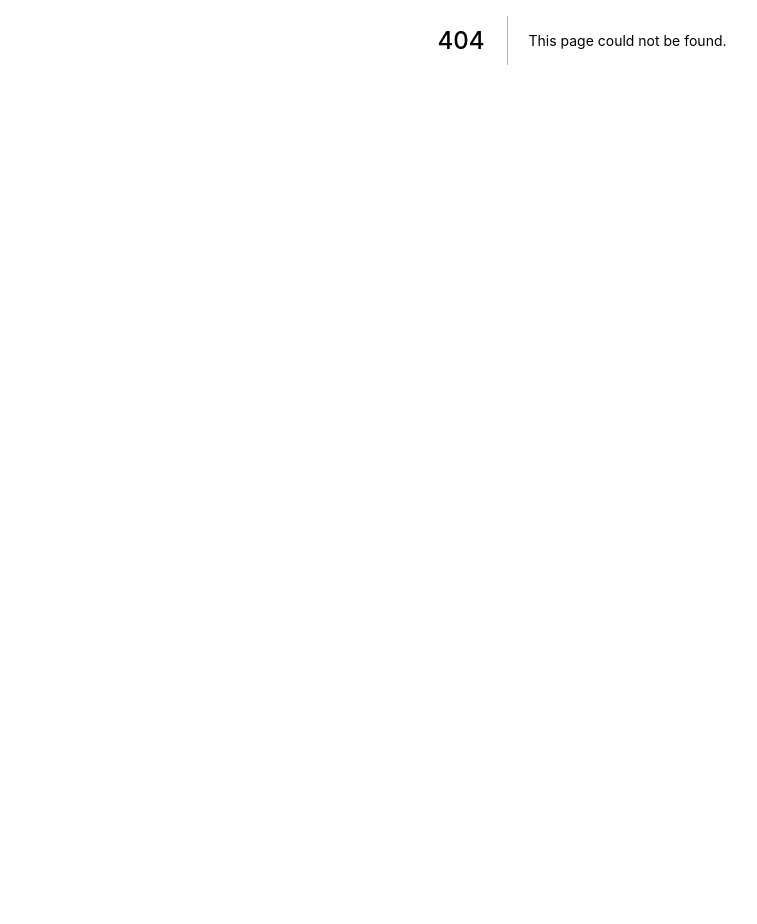
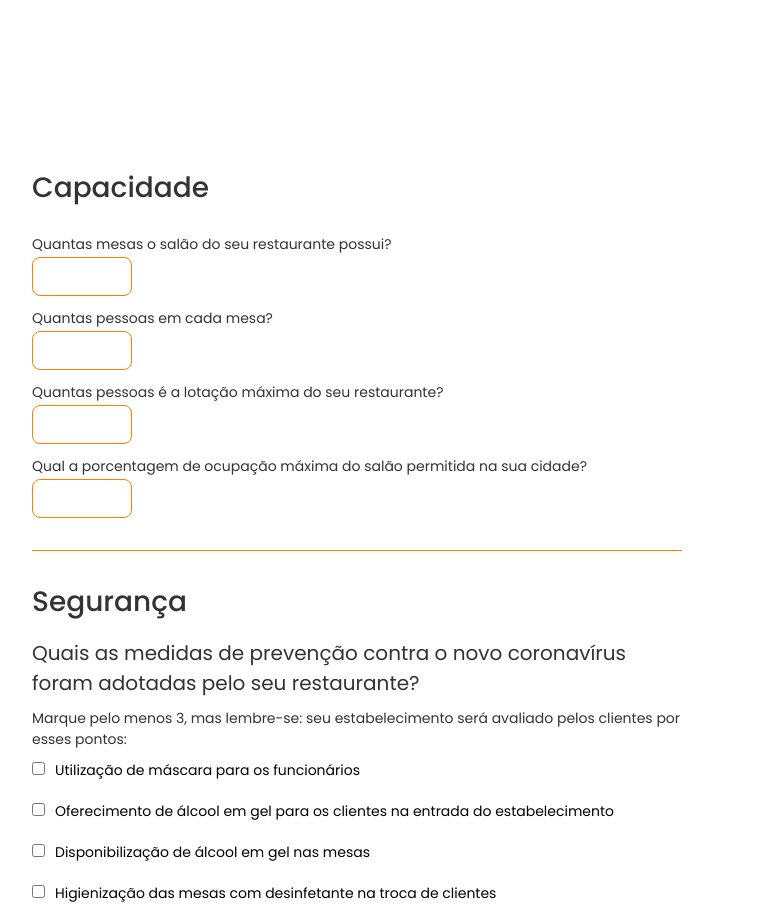
Before and after one commit to arienemaiara/desafio-mega-hack, a Next.js app: page /cadastro-restaurante in a window 1280 px wide. Before the commit this address had no page. Shown: the part 360-1284 px from the top of the page, without its empty margins (58-815 px from the left). Before the commit the page ends 800 px from the top, so only its background shows below. Built offline with nearby package versions, Linux system fonts and the light colour scheme.

Commit message:
Form cadastro restaurante

```diff
--- /dev/null
+++ b/pages/cadastro-restaurante.js
@@ -0,0 +1,204 @@
+import React, { useState } from 'react';
+import { useForm } from 'react-hook-form';
+
+import Head from 'next/head';
+import Link from 'next/link';
+
+import { Container } from './components/Site';
+import MenuSite from './components/MenuSite';
+import Header from './components/Header';
+import Form from './components/Form';
+import { GradientButton } from './components/Buttons';
+
+const CadastroParte1 = ({ onSubmit }) => {
+    const { register, handleSubmit, errors } = useForm();
+
+    return (
+        <Form onSubmit={handleSubmit(onSubmit)}>
+            <label>Nome do Restaurante</label>
+            <input
+                type="text"
+                name="nome"
+                ref={register({ required: true })} />
+            {errors.nome && <span className="erro-campo" >Campo obrigatório</span>}
+
+            <label>Telefone principal</label>
+            <input
+                type="text"
+                name="telefone"
+                ref={register({ required: true })} />
+            {errors.telefone && <span className="erro-campo" >Campo obrigatório</span>}
+            <div className="input-group">
+                <div className="small-input">
+                    <label>CEP</label>
+                    <input
+                        type="text"
+                        name="cep"
+                        ref={register({ required: true })} />
+                    {errors.cep && <span className="erro-campo" >Campo obrigatório</span>}
+                </div>
+                <div>
+                    <label>Endereço</label>
+                    <input
+                        type="text"
+                        name="endereco"
+                        ref={register({ required: true })} />
+                    {errors.endereco && <span className="erro-campo" >Campo obrigatório</span>}
+                </div>
+            </div>
+            <div className="input-group">
+
+                <div className="small-input">
+                    <label>Número</label>
+                    <input
+                        type="text"
+                        name="numero"
+                        ref={register({ required: true })} />
+                    {errors.numero && <span className="erro-campo" >Campo obrigatório</span>}
+                </div>
+                <div>
+                    <label>Bairro</label>
+                    <input
+                        type="text"
+                        name="bairro"
+                        ref={register({ required: true })} />
+                    {errors.bairro && <span className="erro-campo" >Campo obrigatório</span>}
+                </div>
+            </div>
+            <div className="input-group">
+                <div>
+                    <label>Cidade</label>
+                    <input
+                        type="text"
+                        name="cidade"
+                        ref={register({ required: true })} />
+                    {errors.cidade && <span className="erro-campo" >Campo obrigatório</span>}
+                </div>
+                <div className="small-input">
+                    <label>Estado</label>
+                    <input
+                        type="text"
+                        name="estado"
+                        ref={register({ required: true })} />
+                    {errors.estado && <span className="erro-campo" >Campo obrigatório</span>}
+                </div>
+            </div>
+            <div>
+                <GradientButton>{'Próximo >>'}</GradientButton>
+            </div>
+
+        </Form>
+    )
+}
+
+const CadastroParte2 = ({ onSubmit }) => {
+    const { register, handleSubmit, errors } = useForm();
+
+    return (
+        <Form onSubmit={handleSubmit(onSubmit)}>
+            <section>
+                <h2>Capacidade</h2>
+                <label>Quantas mesas o salão do seu restaurante possui?</label>
+                <input
+                    type="number"
+                    name="qtd_mesas"
+                    className="input-small-number"
+                    ref={register({ required: true })} />
+                {errors.qtd_mesas && <span className="erro-campo" >Campo obrigatório</span>}
+
+                <label>Quantas pessoas em cada mesa?</label>
+                <input
+                    type="number"
+                    name="pessoas_mesa"
+                    className="input-small-number"
+                    ref={register({ required: true })} />
+                {errors.pessoas_mesa && <span className="erro-campo" >Campo obrigatório</span>}
+
+                <label>Quantas pessoas é a lotação máxima do seu restaurante?</label>
+                <input
+                    type="number"
+                    name="lotacao_maxima"
+                    className="input-small-number"
+                    ref={register({ required: true })} />
+                {errors.lotacao_maxima && <span className="erro-campo" >Campo obrigatório</span>}
+
+                <label>Qual a porcentagem de ocupação máxima do salão permitida na sua cidade?</label>
+                <input
+                    type="number"
+                    name="porcentagem_ocupacao"
+                    className="input-small-number"
+                    ref={register({ required: true })} />
+                {errors.porcentagem_ocupacao && <span className="erro-campo" >Campo obrigatório</span>}
+            </section>
+            <section className="check-list">
+                <h2>Segurança</h2>
+                <h4>Quais as medidas de prevenção contra o novo coronavírus foram adotadas pelo seu restaurante?</h4>
+                <label>Marque pelo menos 3, mas lembre-se: seu estabelecimento será avaliado pelos clientes por esses pontos:</label>
+                <div>
+                    <input type="checkbox" name="mascara" ref={register} />
+                    <label for="mascara">Utilização de máscara para os funcionários</label>
+                </div>
+                <div>
+                    <input type="checkbox" name="alcool_gel" ref={register} />
+                    <label for="alcool_gel">Oferecimento de álcool em gel para os clientes na entrada do estabelecimento</label>
+                </div>
+                <div>
+                    <input type="checkbox" name="alcool_gel_mesa" ref={register} />
+                    <label for="alcool_gel_mesa">Disponibilização de álcool em gel nas mesas</label>
+                </div>
+                <div>
+                    <input type="checkbox" name="higiene_mesa" ref={register} />
+                    <label for="higiene_mesa">Higienização das mesas com desinfetante na troca de clientes</label>
+                </div>
+                <div>
+                    <input type="checkbox" name="distancia_mesa" ref={register} />
+                    <label for="distancia_mesa">Distanciamento entre as mesas de pelo menos 2m</label>
+                </div>
+                <div>
+                    <input type="checkbox" name="ventilacao" ref={register} />
+                    <label for="ventilacao">Janelas abertas para a ventilação adequada</label>
+                </div>
+                <div>
+                    <input type="checkbox" name="mascara_luva" ref={register} />
+                    <label for="mascara_luva">Obrigatoriedade de uso de máscaras e luvas descartáveis em caso de buffets self-services</label>
+                </div>
+            </section>
+        </Form>
+    )
+}
+
+const CadastroResturante = () => {
+
+    const [parteCadastro, setParteCadastro] = useState(2);
+    const [subtitulo, setSubtitulo] = useState('Conte-nos um pouco sobre você')
+
+    const onSubmitParte1 = (data) => {
+        console.log(data);
+        setParteCadastro(2);
+        setSubtitulo('Agora vamos falar de capacidade e segurança')
+    };
+
+    return (
+        <Container>
+            <Head>
+                <title>Cadastro Restaurante</title>
+            </Head>
+            <MenuSite />
+            <Header
+                title='Bem-vindo!'
+                subtitle={subtitulo}
+            />
+            <section>
+                <div className="form-cadastro">
+                    {parteCadastro === 1 ?
+                        <CadastroParte1 onSubmit={onSubmitParte1} />
+                        : <CadastroParte2 />
+                    }
+                </div>
+
+            </section>
+        </Container>
+    )
+}
+
+export default CadastroResturante;
--- a/pages/components/Form.js
+++ b/pages/components/Form.js
@@ -3,6 +3,37 @@ import styled from 'styled-components';
 const Form = styled.form`
     display: flex;
     flex-direction: column;
+
+    > section {
+        display: flex;
+        flex-direction: column;
+        padding: 30px 0;
+    }
+
+    section:first-child {
+        border-bottom: 1px solid var(--primary);
+    }
+
+    .check-list {
+        > div {
+            margin: 10px 0;
+        }
+
+        div > label {
+            margin-left: 10px;
+            color: #000;
+        }
+
+        input[type=checkbox] {
+            border: 1px solid var(--primary);
+        }
+    }
+
+    h2 {
+        font-weight: 500;
+        font-size: 24px;
+        line-height: 36px;
+    }
 
     h3 {
         color: var(--secondary);
@@ -10,6 +41,12 @@ const Form = styled.form`
         font-size: 18px;
         text-align: left;
         margin-bottom: 15px;
+    }
+
+    h4 {
+        font-weight: normal;
+        font-size: 20px;
+        line-height: 30px;
     }
 
     label {
@@ -23,6 +60,10 @@ const Form = styled.form`
         margin: 2px 0;
     }
 
+    .input-small-number {
+        width: 100px;
+    }
+
     .erro-campo {
         color: var(--danger);
         font-size: 12px;
@@ -31,6 +72,24 @@ const Form = styled.form`
     button {
         margin-top: 15px;
     }
+
+    .input-group {
+        display: flex;
+
+        > div {
+            display: flex;
+            flex-direction: column;
+            flex: 3;
+        }
+
+        .small-input {
+            flex: 1;
+        }
+
+        div:first-child {
+            margin-right: 15px;
+        }
+    }
 `;
 
 export default Form;
--- /dev/null
+++ b/pages/components/Header.js
@@ -0,0 +1,10 @@
+import React from 'react';
+
+const Header = ({ title, subtitle }) => (
+    <header>
+        <h1>{title || 'Olá!'}</h1>
+        <h2>{subtitle || 'Que bom que você está aqui.'}</h2>
+    </header>
+)
+
+export default Header;
--- a/pages/components/Site.js
+++ b/pages/components/Site.js
@@ -157,6 +157,11 @@ export const Container = styled.div`
         }
     }
 
+    .form-cadastro {
+        max-width: 750px;
+        margin-top: -80px;
+    }
+
     @media(min-width: 768px) and (max-width: 991px) {
 
     }
--- a/routes.js
+++ b/routes.js
@@ -5,7 +5,7 @@ module.exports = routes()
     .add('/sobre', 'sobre')
     .add('/cadastro', 'cadastro-home')
     .add('/restaurantes/login', 'restaurante/login')
-    .add('/restaurantes/cadastro', 'restaurante/cadastro')
+    .add('/cadastro-restaurante', 'cadastro-restaurante')
     .add('/restaurante/painel', 'restaurante/painel')
     .add('/restaurante/cardapio', 'restaurante/cardapio')
     .add('/restaurante/reservas', 'restaurante/reservas')
```
Also changed, not shown: pages/cadastro-home.js (+3 -5 lines), pages/restaurante/cadastro.js (deleted, +0 -16 lines).
